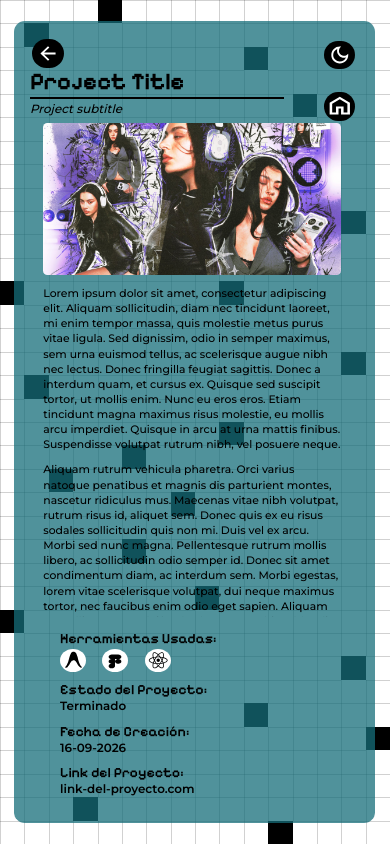
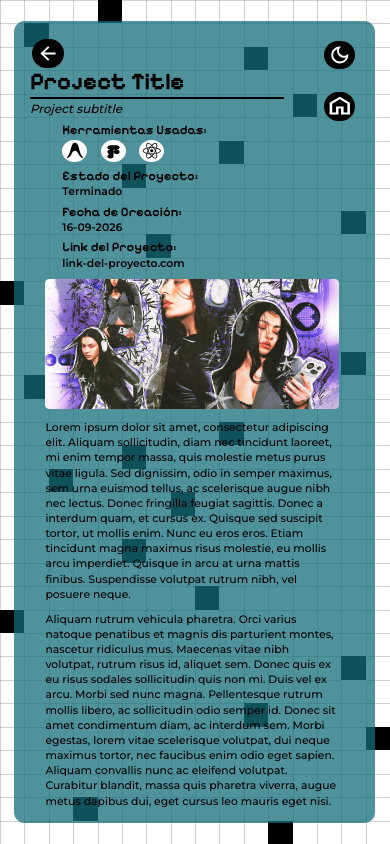
Before and after one commit to Unodetantosluises/1deTantosLuises, a React (Vite) app: page /portafolio/proyecto-titulo in a window 390 px wide. Built offline with nearby package versions, Linux system fonts and the light colour scheme.

Commit message:
fix: project sections details

```diff
--- a/src/components/PortafolioPostLayout/_portafolio-post-layout.scss
+++ b/src/components/PortafolioPostLayout/_portafolio-post-layout.scss
@@ -281,58 +281,65 @@
     &__body {
       flex-direction: column;
       margin-top: 1.5rem;
-      gap: 2.5rem;
-      overflow-y: auto;
-      overflow-x: hidden;
-      padding-right: 0.8rem;
-      padding-bottom: 2rem;
+      gap: 1.6rem;
+      overflow: hidden;
+      flex: 1;
+      min-height: 0;
+      padding-right: 0;
+      padding-bottom: 0.5rem;
     }
 
     .project-details {
+      order: 1;
       width: 100%;
       max-width: 48.8rem;
       margin: 0 auto;
       flex-shrink: 0;
-      gap: 1.2rem;
+      gap: 1rem;
       overflow-y: visible;
 
       &__section {
-        padding: 0.4rem 0;
+        padding: 0.2rem 0;
         gap: 0.4rem;
       }
 
       &__label {
-        font-size: 2.6rem;
+        font-size: 2.4rem;
       }
 
       &__value {
-        font-size: 2.2rem;
+        font-size: 2rem;
       }
 
       &__tools-group {
-        gap: 3rem;
+        gap: 2.5rem;
       }
 
       &__tool-icon {
-        width: 4.8rem;
-        height: 4.4rem;
+        width: 4.6rem;
+        height: 4.2rem;
       }
 
       &__link {
-        font-size: 2.2rem;
+        font-size: 2rem;
       }
     }
 
     .portafolio-post-layout {
+      order: 2;
+      flex: 1;
+      min-height: 0;
       width: 100%;
       max-width: 55rem;
       margin: 0 auto;
-      overflow-y: visible;
-      padding-right: 0;
+      overflow-y: auto;
+      overflow-x: hidden;
+      padding-right: 0.8rem;
       gap: 2rem;
 
       &__cover {
-        height: 28rem;
+        height: 24rem;
+        border-radius: 0.8rem;
       }
 
       .markdown-content {
```
